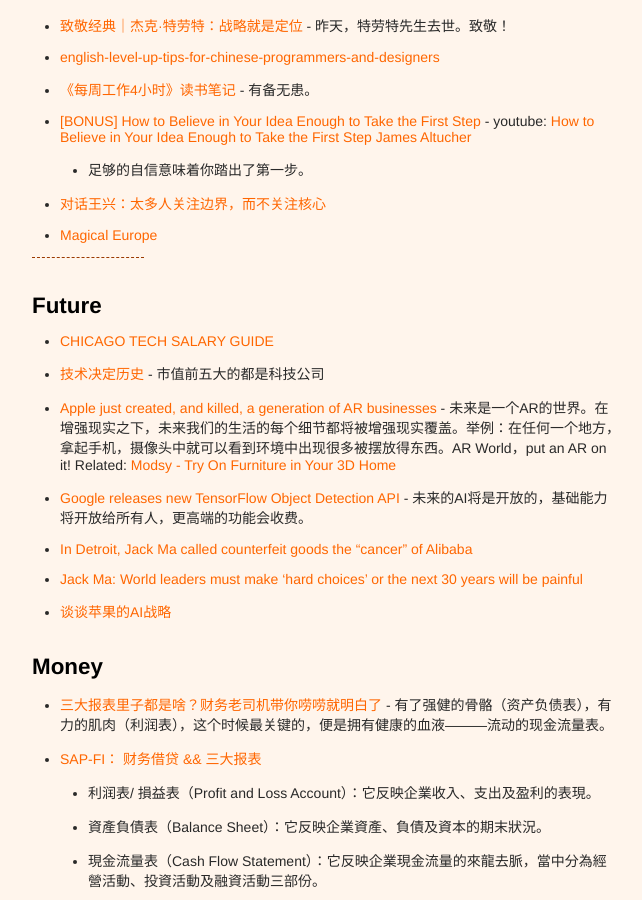
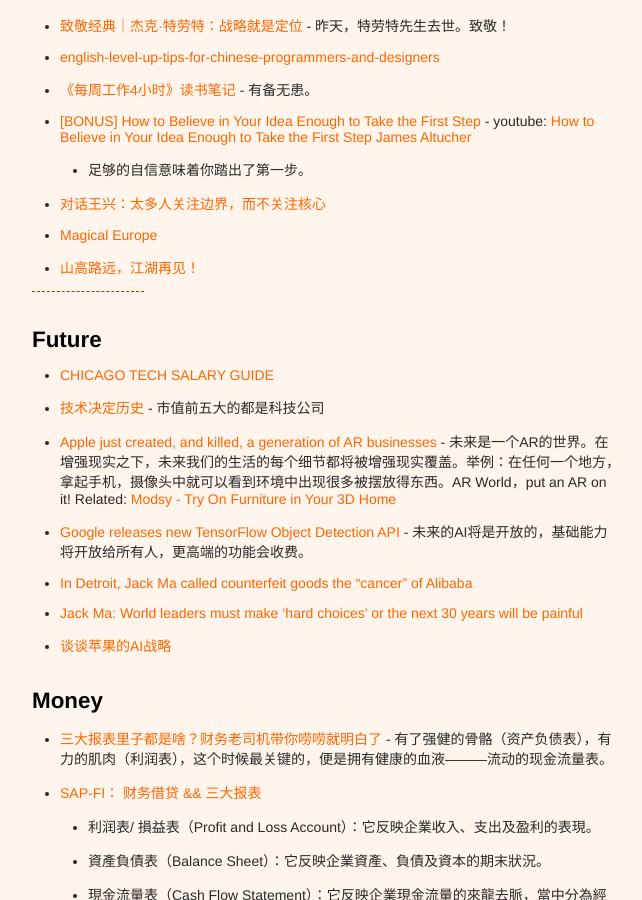
Before and after one commit to xianyuxmu/xianyuxmu.github.io, a Jekyll site: the page built from _posts/2017-06-01-monthly-reading.md, in a window 1280 px wide and 900 px high, scrolled down 418 px. Shown: the whole window, without its empty margins (314-956 px from the left). Built offline with Jekyll 4.4.1, drawn with Linux system fonts in a browser that asks for light colours; comment, search, counter and statistics services are not loaded.

Commit message:
Reading 27 June, 2017 - One Year Anniversary of beening Beijing

```diff
--- a/_posts/2017-06-01-monthly-reading.md
+++ b/_posts/2017-06-01-monthly-reading.md
@@ -24,6 +24,7 @@
 	- 足够的自信意味着你踏出了第一步。
 - [对话王兴：太多人关注边界，而不关注核心](https://www.sohu.com/a/150707340_118792)
 - [Magical Europe](https://vimeo.com/92179785)
+- [山高路远，江湖再见！](https://mp.weixin.qq.com/s/hp-PiBAtfZhtPuXWTE31LQ)
 
 
 ----
```
